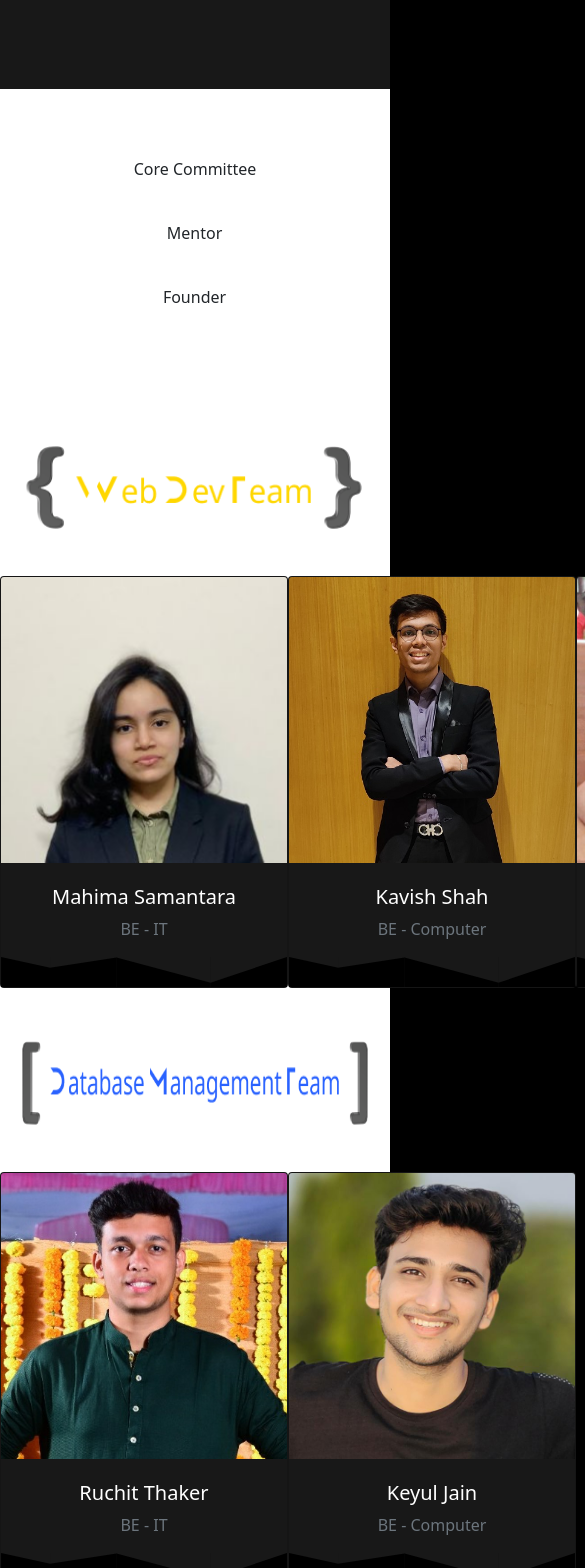
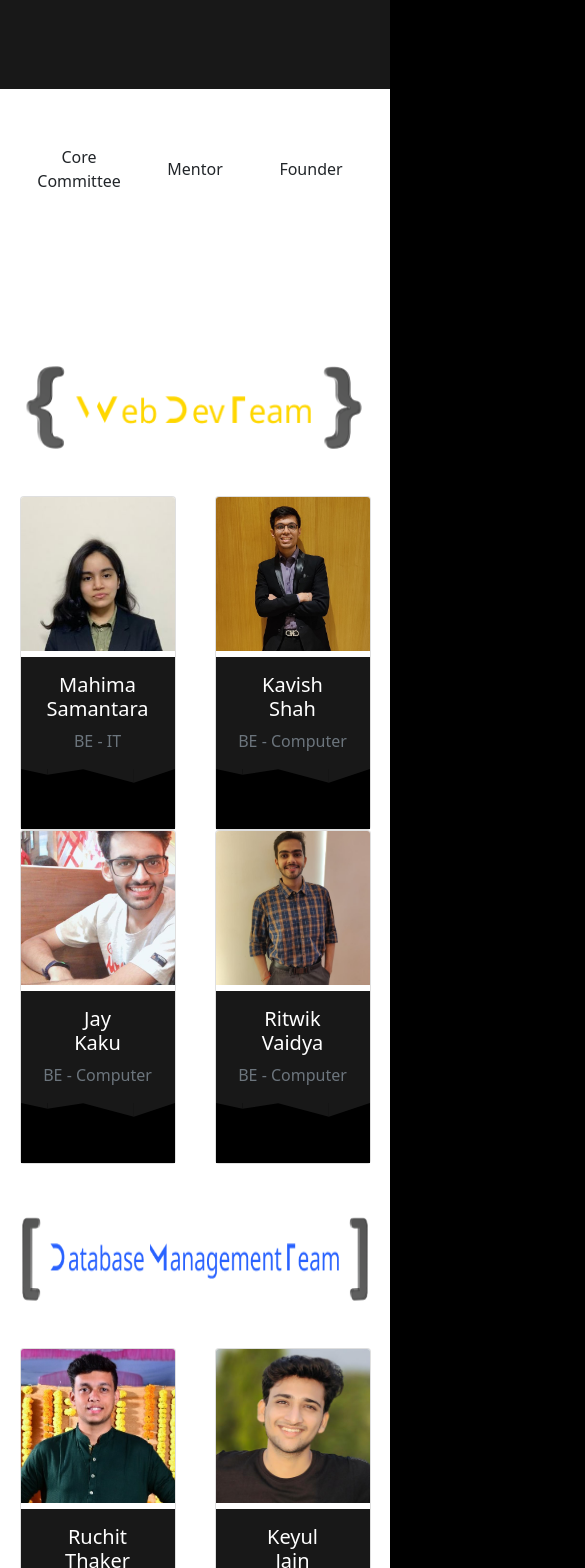
Before and after one commit to TSEC-MAD-Club/MAD-Website, a Next.js app: page / in a window 390 px wide. Shown: the part 2120-3688 px from the top of the page, 585 px wide, since content can reach past the window. Built offline with nearby package versions, Linux system fonts and the light colour scheme.

Commit message:
:tada: feat: Improved Responsiveness of tab section

```diff
--- a/components/TeamCard.js
+++ b/components/TeamCard.js
@@ -1,73 +1,58 @@
 import Image from "next/image";
 import { InView } from "react-intersection-observer";
+import styles from "../styles/MembershipDrivePage/TeamCard.module.css";
 
 const TeamCard = ({ name, imagePath, content }) => {
   return (
-    <div>
-      <div className="card card-background">
+    <div
+      style={{
+        display: "flex",
+        justifyContent: "center",
+        alignItems: "center",
+      }}
+    >
+      <div className={`card ${styles.teamCardSize}`}>
         <InView rootMargin="100px" triggerOnce={true}>
-            {
-              ({ inView, ref }) => {
+          {({ inView, ref }) => {
             return (
               <div ref={ref}>
                 <Image
                   className="card-img-top ll"
-                        src= { inView ? imagePath : "/assets/images/300x300.webp" }
+                  src={inView ? imagePath : "/assets/images/300x300.webp"}
                   alt=""
                   width={300}
                   height={300}
                 />
               </div>
             );
-              }
-            }
+          }}
         </InView>
-        <div className="card-body">
-          <h5 className="card-title text-center text-white">{name}</h5>
+        <div className="card-body card-background">
+          <h5 className="card-title text-center text-white">
+            {name.split(" ").map((ele, i) => (
+              <div key={i}>{ele}</div>
+            ))}
+          </h5>
           <p className="card-text text-center text-secondary">{content}</p>
         </div>
-        <svg viewBox="0 0 1920 200" xmlns="http://www.w3.org/2000/svg">
-          <path
-            fill="#181818"
-            d="M 0 0 L 330 72 L 330 0 L 0 0 Z"
-            strokeWidth="0"
-          ></path>
-          <path
-            fill="#181818"
-            d="M 329 72 L 776 4 L 776 0 L 329 0 Z"
-            strokeWidth="0"
-          ></path>
-          <path
-            fill="#181818"
-            d="M 775 4 L 1408 173 L 1408 0 L 775 0 Z"
-            strokeWidth="0"
-          ></path>
-          <path
-            fill="#181818"
-            d="M 1407 173 L 1920 0 L 1920 0 L 1407 0 Z"
-            strokeWidth="0"
-          ></path>
-          <path
-            fill="#000"
-            d="M 0 0 L 330 72 L 330 320 L 0 320 Z"
-            strokeWidth="0"
-          ></path>
-          <path
-            fill="#000"
-            d="M 329 72 L 776 4 L 776 320 L 329 320 Z"
-            strokeWidth="0"
-          ></path>
-          <path
-            fill="#000"
-            d="M 775 4 L 1408 173 L 1408 320 L 775 320 Z"
-            strokeWidth="0"
-          ></path>
-          <path
-            fill="#000"
-            d="M 1407 173 L 1920 0 L 1920 320 L 1407 320 Z"
-            strokeWidth="0"
-          ></path>
-        </svg>
+        <div
+          style={{
+            width: "100%",
+            height: "60px",
+            position: "relative",
+            backgroundColor: "black",
+          }}
+        >
+          <div
+            style={{
+              position: "absolute",
+              top: "0",
+              background: "url(/assets/images/zigzag.svg) no-repeat",
+              width: "100%",
+              height: "100%",
+            }}
+          ></div>
+        </div>
       </div>
     </div>
   );
--- a/pages/index.js
+++ b/pages/index.js
@@ -73,33 +73,38 @@ const StaticData = React.memo(function StaticPage() {
         <div className="row">
           <div className="col-lg-4">
             <InView rootMargin="100px" triggerOnce={true}>
-            {
-              ({ inView, ref }) => {
+              {({ inView, ref }) => {
                 return (
                   <div ref={ref}>
                     <Image
                       className="laptop-pic ll"
-                        src= { inView ? "/assets/images/laptop.png" : "/assets/images/540x540.webp" }
+                      src={
+                        inView
+                          ? "/assets/images/laptop.png"
+                          : "/assets/images/540x540.webp"
+                      }
                       width={540}
                       height={540}
                       alt=""
                     />
                   </div>
                 );
-              }
-            }
+              }}
             </InView>
           </div>
           <div className="col-lg-8">
             <div className="cont">
               <div>
                 <InView rootMargin="100px" triggerOnce={true}>
-            {
-              ({ inView, ref }) => {
+                  {({ inView, ref }) => {
                     return (
                       <div ref={ref}>
                         <Image
-                        src={ inView ? "/assets/images/who_are_we_text.png" : "/assets/images/573x72.webp" }
+                          src={
+                            inView
+                              ? "/assets/images/who_are_we_text.png"
+                              : "/assets/images/573x72.webp"
+                          }
                           className="ll"
                           alt=""
                           width={573}
@@ -107,8 +112,7 @@ const StaticData = React.memo(function StaticPage() {
                         />
                       </div>
                     );
-              }
-            }
+                  }}
                 </InView>
               </div>
               <p className="mt-3" style={{ fontSize: "35px", color: "white" }}>
@@ -335,7 +339,7 @@ export default function Home() {
     <>
       <StaticData />
       <div className={styles.btnGroupWrap}>
-        <div className="btn-group flex-wrap mt-5" role="group">
+        <div className="btn-group mt-5" role="group">
           {state.map((tab) => (
             <button
               key={tab.id}
@@ -343,8 +347,8 @@ export default function Home() {
               id={tab.id}
               className={
                 active == tab.id
-                  ? `btn ${styles.tabBtn} ${styles.tabBtnActive}`
-                  : `btn ${styles.tabBtn}`
+                  ? `btn tab-btn ${styles.tabBtn} ${styles.tabBtnActive}`
+                  : `btn tab-btn ${styles.tabBtn}`
               }
               onClick={handleTabOnClick}
             >
@@ -358,9 +362,9 @@ export default function Home() {
           key={tab.id}
           className={
             active == tab.id
-              // ? `${styles.tabContentActive} opacity one`
+              ? // ? `${styles.tabContentActive} opacity one`
                 // : "opacity zero abs"
-              ? `${styles.tabContentActive}`
+                `${styles.tabContentActive}`
               : "d-none"
           }
         >
@@ -371,24 +375,26 @@ export default function Home() {
             >
               <div className="text-center mt-5">
                 <InView rootMargin="100px" triggerOnce={true}>
-              {
-                ({ inView, ref }) => {
+                  {({ inView, ref }) => {
                     return (
                       <div ref={ref}>
                         <Image
                           className="ll"
-                          src={ inView ? team.imagePath : "/assets/images/400x100.webp" }
+                          src={
+                            inView
+                              ? team.imagePath
+                              : "/assets/images/400x100.webp"
+                          }
                           alt=""
                           width={400}
                           height={100}
                         />
                       </div>
                     );
-                }
-              }
+                  }}
                 </InView>
               </div>
-              <div className="card-wrapper">
+              <div className={`card-wrapper grid-${team.member.length}`}>
                 {team.member.map((member) => (
                   <TeamCard
                     key={member.id}
--- a/styles/Home.module.css
+++ b/styles/Home.module.css
@@ -34,7 +34,7 @@
 }
 
 .tabBtn {
-  width: 15em;
+  width: min(15em, 20vw);
   height: 4em;
   background-color: #1f1f1f;
   color: white;
@@ -52,7 +52,8 @@
   margin-top: 7rem;
   margin-bottom: 9rem;
   /* display: flex; */
-  justify-content: space-around;
+  /* justify-content: space-around; */
+  display: grid;
 }
 
 .footer {
--- /dev/null
+++ b/styles/MembershipDrivePage/TeamCard.module.css
@@ -0,0 +1,3 @@
+.teamCardSize {
+  width: min(288px, 40vw);
+}
--- a/styles/globals.css
+++ b/styles/globals.css
@@ -10,10 +10,49 @@ body {
 }
 
 .card-wrapper {
-  display: inline-flex;
+  display: grid;
   width: 100%;
-  justify-content: space-evenly;
+  /* justify-content: space-evenly; */
   margin-top: 2rem;
+}
+
+.grid-4 {
+  grid-template-columns: auto auto auto auto;
+}
+.grid-2 {
+  grid-template-columns: auto auto;
+}
+.grid-3 {
+  grid-template-columns: auto auto auto;
+}
+
+@media (max-width: 1191px) {
+  .grid-4,
+  .grid-3 {
+    grid-template-columns: auto auto;
+  }
+}
+
+@media (max-width: 600px) {
+  /* .grid-4,
+  .grid-2,
+  .grid-3 {
+    grid-template-columns: auto;
+  } */
+  .btn.tab-btn {
+    width: 30vw;
+  }
+}
+
+.btn-group.mt-5 {
+  display: flex;
+  justify-content: center;
+  align-content: center;
+  margin: 10px;
+}
+
+.btn-group.mt-5 > .btn {
+  flex: none;
 }
 
 .card {
```
Also changed, not shown: public/assets/images/zigzag.svg (added). Lines whose indentation alone changed are shown as unchanged.
